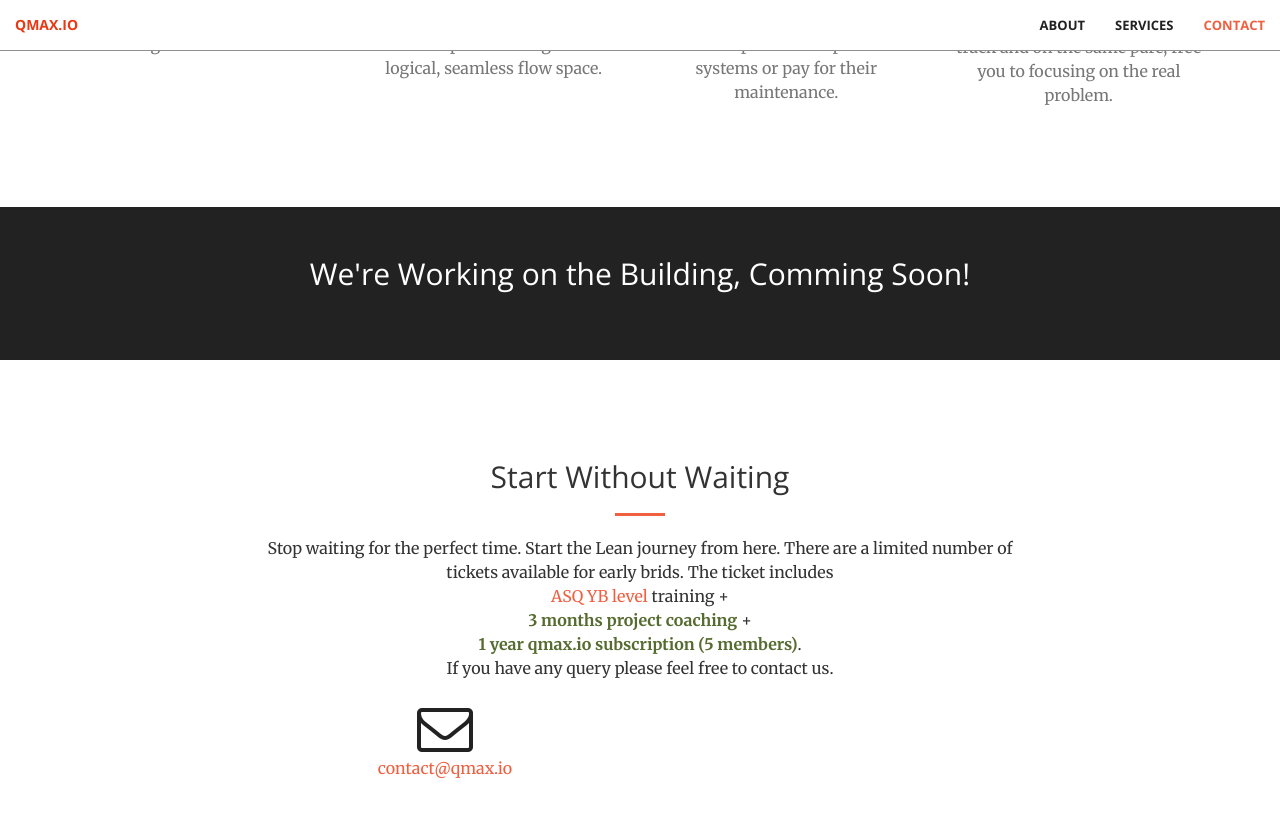
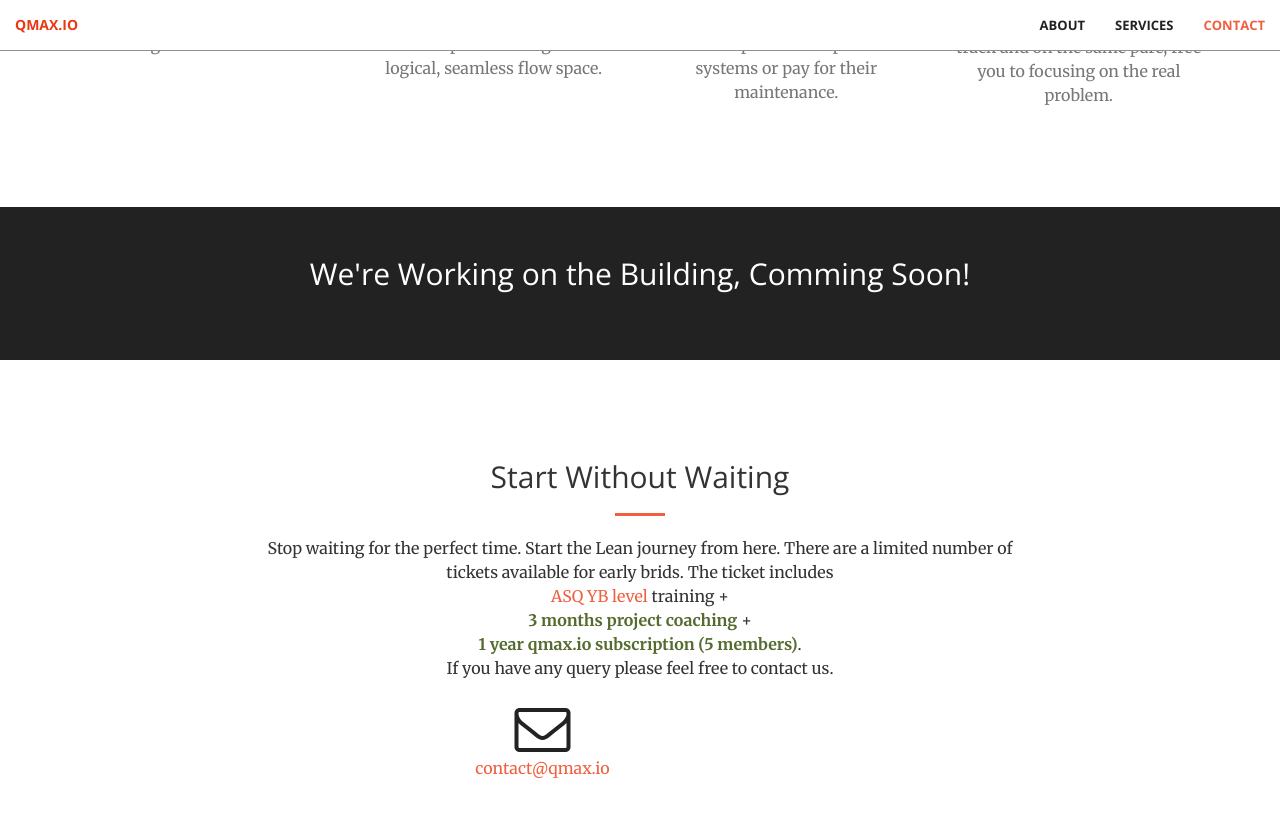
Before and after one commit to davidwei33li/kk33, a Jekyll site: the page built from index.html, in a window 1280 px wide and 900 px high, scrolled down 1618 px. Shown: the top 817 px of the window. Built offline with Jekyll 4.4.1, drawn with Linux system fonts in a browser that asks for light colours.

Commit message:
Update contact.html

```diff
--- a/_includes/contact.html
+++ b/_includes/contact.html
@@ -9,7 +9,7 @@
                     <br><span style="color:darkolivegreen;font-weight:bold">1 year qmax.io subscription (5 members)</span>.
                     <br> If you have any query please feel free to contact us. </p>
             </div>
-        <div class="col-lg-6 col-lg-offset-1 text-center">
+        <div class="col-lg-8 col-lg-offset-1 text-center">
                 <i class="fa fa-envelope-o fa-3x wow bounceIn" data-wow-delay=".1s"></i>
                 <p><a href="mailto:contact@qmax.io"> contact@qmax.io</a></p>
             </a>
```
